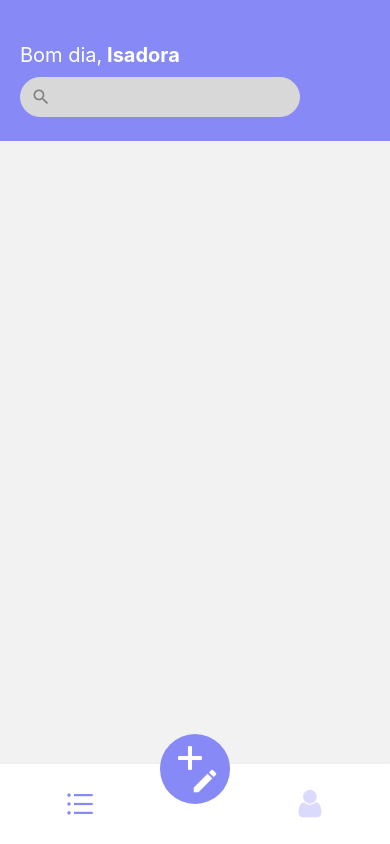
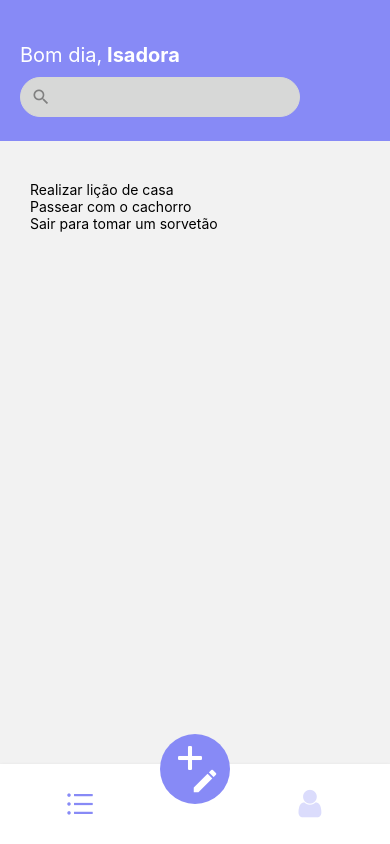
Before and after one commit to Isadora1003/MinhaLista, a React Native app: screen /BottomRoutes in a window 390 px wide. Built offline with nearby package versions, Linux system fonts and the light colour scheme.

Commit message:
Criando FlatList para renderização, criando tembem tarefas em arry para serem exibidas com FlatList

```diff
--- a/src/pages/list/index.tsx
+++ b/src/pages/list/index.tsx
@@ -1,8 +1,37 @@
 import React from "react";
-import { Text , View } from "react-native";
+import { Text , View, FlatList} from "react-native";
 import { style } from "./styles";
 import { Input } from "../../components/input";
 import { MaterialIcons } from '@expo/vector-icons';
+
+type PropCard = {
+    item: number,
+    title: string,
+    description: string,
+    flag: 'urgente' | 'opcional'
+}
+
+const data: Array<PropCard> = [
+    {
+        item: 0,
+        title: 'Realizar lição de casa',
+        description: 'página 18 a 28',
+        flag: 'urgente'
+    },
+
+    {
+        item: 1,
+        title: 'Passear com o cachorro',
+        description: 'às 18h',
+        flag: 'urgente'
+    },
+    {
+        item: 2,
+        title: 'Sair para tomar um sorvetão',
+        description: 'às 13h',
+        flag: 'urgente'
+    }
+]
 
 export default function List () {
     return (
@@ -14,6 +43,12 @@
                         <Input IconLeft={MaterialIcons} IconLeftName="search"/>
                     </View>
             </View>
+            <View style={style.boxList}>
+                <FlatList data={data}
+                style={{marginTop: 40, paddingHorizontal: 30}}
+                keyExtractor={(item, index) => item.item.toString()}
+                renderItem={({ item, index }) => {return (<Text>{item.title}</Text>) }}/>
+            </View>
         </View>
     )
 }
--- a/src/pages/list/styles.ts
+++ b/src/pages/list/styles.ts
@@ -22,5 +22,10 @@
     boxInput:{
         width: '80%',
 
+    },
+    boxList: {
+        flex: 1,
+        width: '100%',
+        // backgroundColor: 'red'
     }
 })
```
